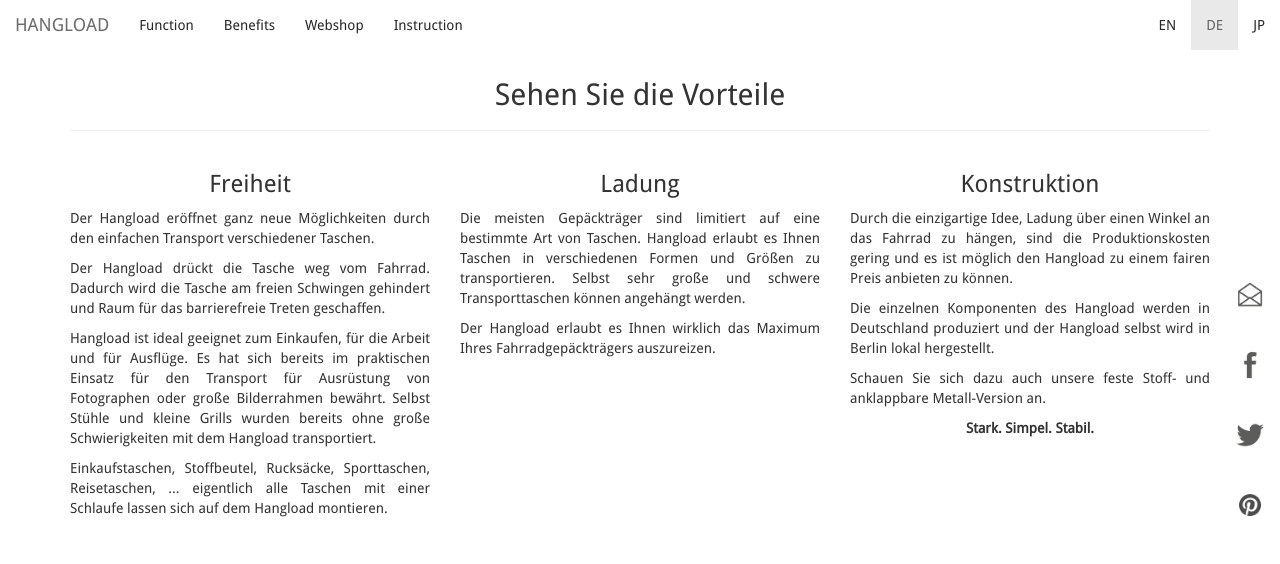
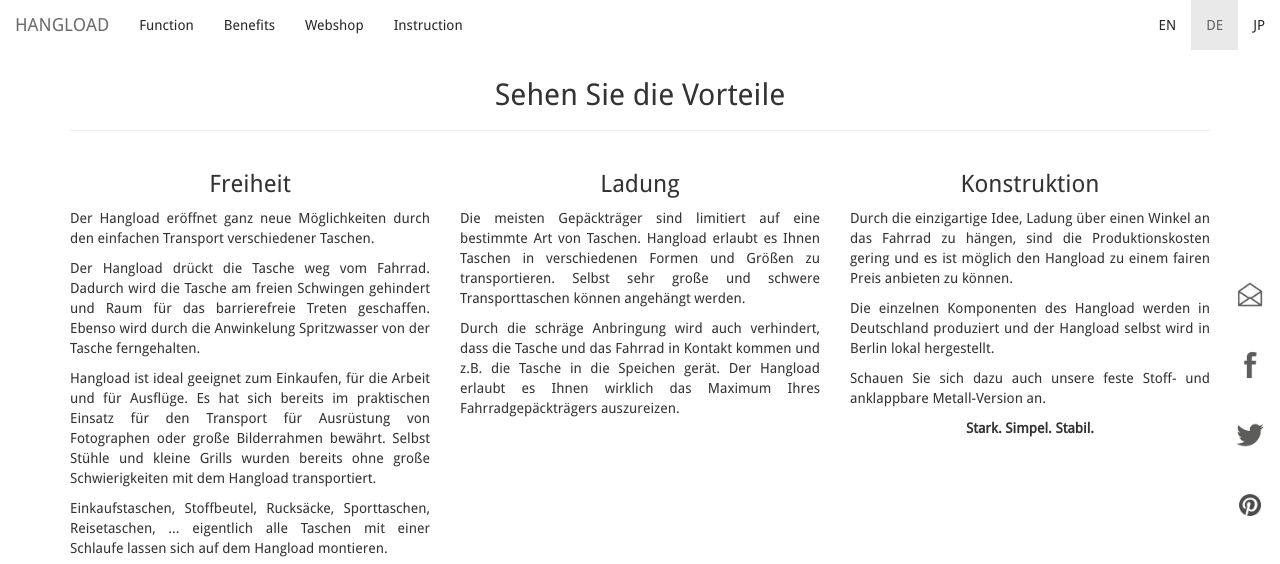
Before and after one commit to bodokaiser/hangload.com, a Jekyll site: the page built from de/index.html, in a window 1280 px wide and 900 px high, scrolled down 2670 px, cut to the strip 0-564 px from the top of the window. Built offline with Jekyll 4.4.1, drawn with Linux system fonts in a browser that asks for light colours; nearby versions of some CDN libraries; library files that are not in the unit come from our copies; Markdown is read by kramdown in place of the engine named in the settings.

Commit message:
Update index.html

```diff
--- a/de/index.html
+++ b/de/index.html
@@ -105,7 +105,8 @@
       <p class="text-justify">
         Der Hangload drückt die Tasche weg vom Fahrrad. Dadurch
         wird die Tasche am freien Schwingen gehindert und Raum für das
-        barrierefreie Treten geschaffen.
+        barrierefreie Treten geschaffen. Ebenso wird durch die Anwinkelung
+        Spritzwasser von der Tasche ferngehalten.
       </p>
       <p class="text-justify">
         Hangload ist ideal geeignet zum Einkaufen, für die Arbeit und
@@ -127,6 +128,9 @@
         Selbst sehr große und schwere Transporttaschen können angehängt werden.
       </p>
       <p class="text-justify">
+        Durch die schräge Anbringung wird auch verhindert, dass die Tasche und das Fahrrad
+        in Kontakt kommen und z.B. die Tasche in die Speichen gerät.
+
         Der Hangload erlaubt es Ihnen wirklich das Maximum Ihres Fahrradgepäckträgers
         auszureizen.
       </p>
```
